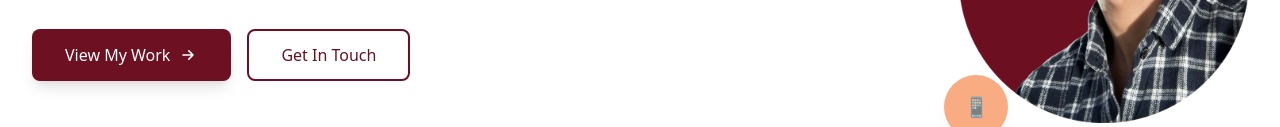
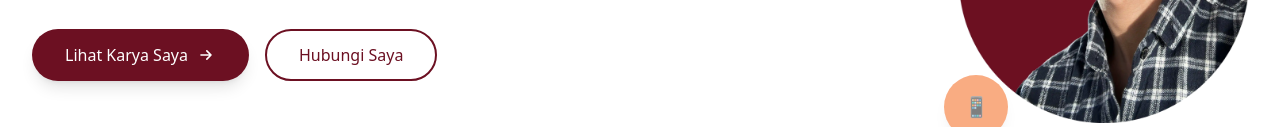
Before and after one commit to verisimb/portfolio, a website: page index.html in a window 1280 px wide. Shown: the part 555-682 px from the top of the page. Drawn offline with Linux system fonts and the light colour scheme.

Commit message:
Update buttons

```diff
--- a/index.html
+++ b/index.html
@@ -90,14 +90,14 @@
 
                     <!-- CTA Buttons -->
                     <div class="flex flex-col sm:flex-row gap-4 justify-center lg:justify-start">
-                        <a href="#projects" class="inline-flex items-center justify-center px-8 py-3 border border-transparent text-base font-medium rounded-lg text-white bg-[#6C1022] hover:bg-[#5A0D1E] transition duration-300 shadow-lg hover:shadow-xl transform hover:-translate-y-1">
-                            View My Work
+                        <a href="#projects" class="inline-flex items-center justify-center px-8 py-3 border border-transparent text-base font-medium rounded-full text-white bg-[#6C1022] hover:bg-[#5A0D1E] transition duration-300 shadow-lg hover:shadow-xl transform hover:-translate-y-1">
+                            Lihat Karya Saya
                             <svg class="ml-2 h-5 w-5" fill="none" stroke="currentColor" viewBox="0 0 24 24">
                                 <path stroke-linecap="round" stroke-linejoin="round" stroke-width="2" d="M13 7l5 5m0 0l-5 5m5-5H6"></path>
                             </svg>
                         </a>
-                        <a href="#contact" class="inline-flex items-center justify-center px-8 py-3 border-2 border-[#6C1022] text-base font-medium rounded-lg text-[#6C1022] bg-transparent hover:bg-[#6C1022] hover:text-white transition duration-300">
-                            Get In Touch
+                        <a href="#contact" class="inline-flex items-center justify-center px-8 py-3 border-2 border-[#6C1022] text-base font-medium rounded-full text-[#6C1022] bg-transparent hover:bg-[#6C1022] hover:text-white transition duration-300">
+                            Hubungi Saya
                         </a>
                     </div>
 
```
